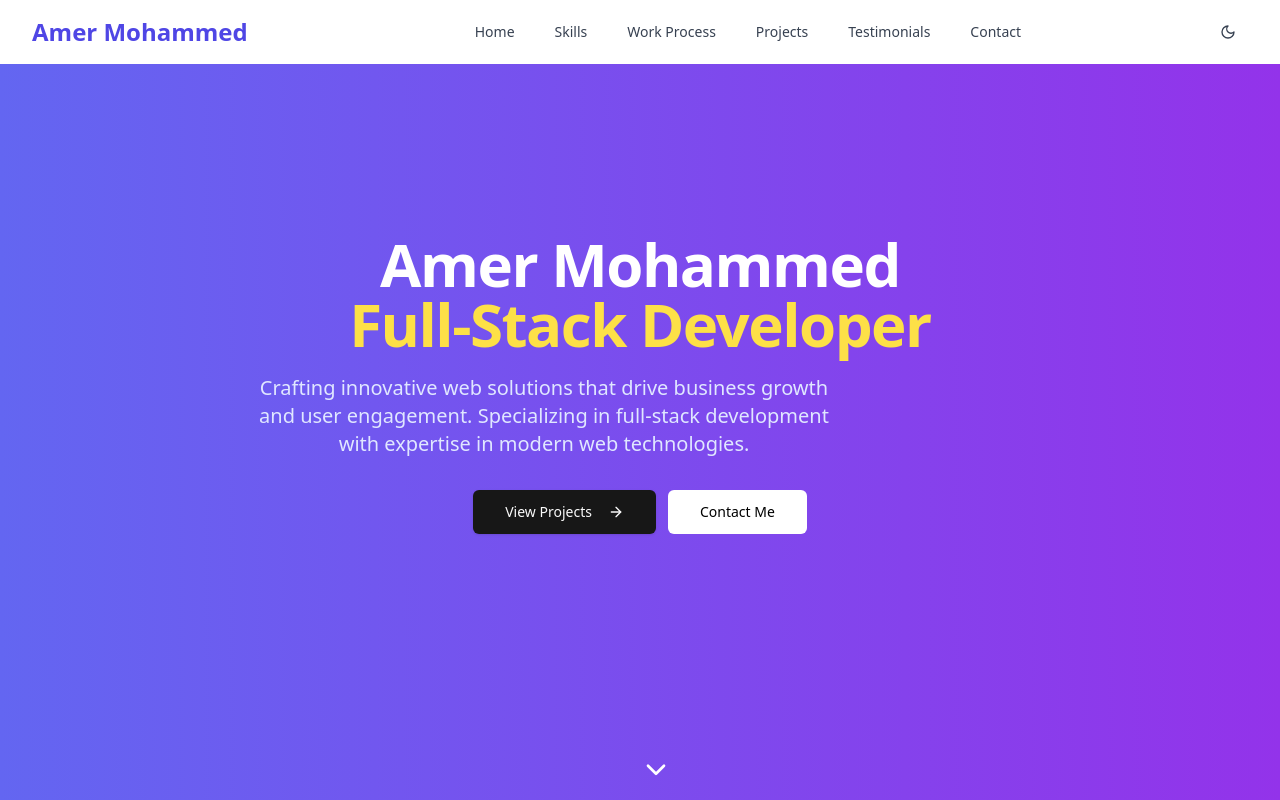
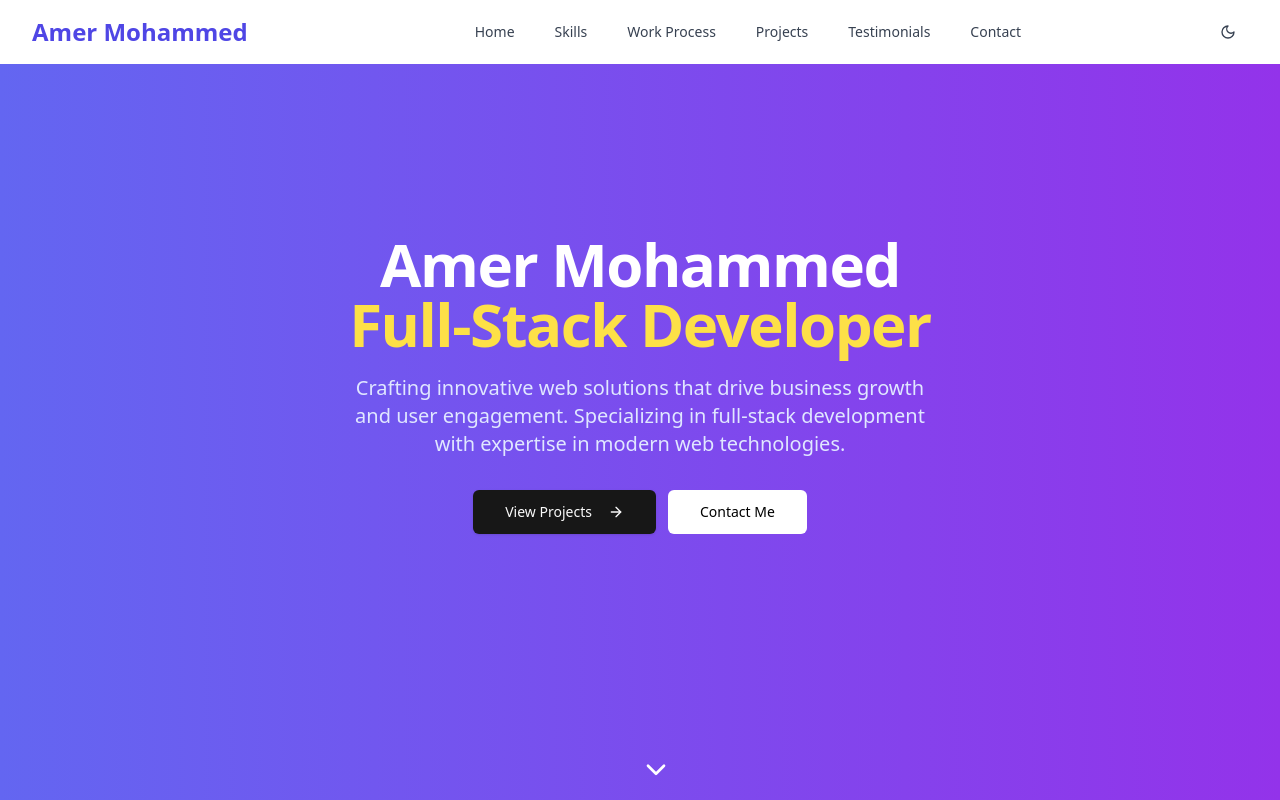
Before and after one commit to Ameriq8/my-portfolio, a Next.js app: page / in a window 1280 px wide. Shown: the top 800 px of the page. Built offline with nearby package versions, Linux system fonts and the light colour scheme.

Commit message:
fix the center of text

```diff
--- a/src/components/hero.tsx
+++ b/src/components/hero.tsx
@@ -18,10 +18,7 @@ export function Hero() {
   };
 
   return (
-    <div
-      id="home"
-      className="relative bg-gradient-to-r from-indigo-500 to-purple-600 overflow-hidden z-0 min-h-screen w-full"
-    >
+    <div id='home' className="relative bg-gradient-to-r from-indigo-500 to-purple-600 overflow-hidden z-0 min-h-screen w-full">
       <div className="relative z-20 pb-8 sm:pb-16 md:pb-20 lg:pb-28 xl:pb-32 flex justify-center items-center min-h-screen">
         <main className="container mx-auto px-4 sm:px-6 lg:px-8 pt-24 text-center">
           <motion.div
@@ -36,7 +33,7 @@ export function Hero() {
                 Full-Stack Developer
               </span>
             </h1>
-            <p className="mt-3 text-base text-indigo-100 sm:mt-5 sm:text-lg max-w-xl md:mt-5 md:text-xl">
+            <p className="mt-3 text-base text-indigo-100 sm:mt-5 sm:text-lg max-w-xl md:mt-5 md:text-xl mx-auto">
               Crafting innovative web solutions that drive business growth and user engagement.
               Specializing in full-stack development with expertise in modern web technologies.
             </p>
```
